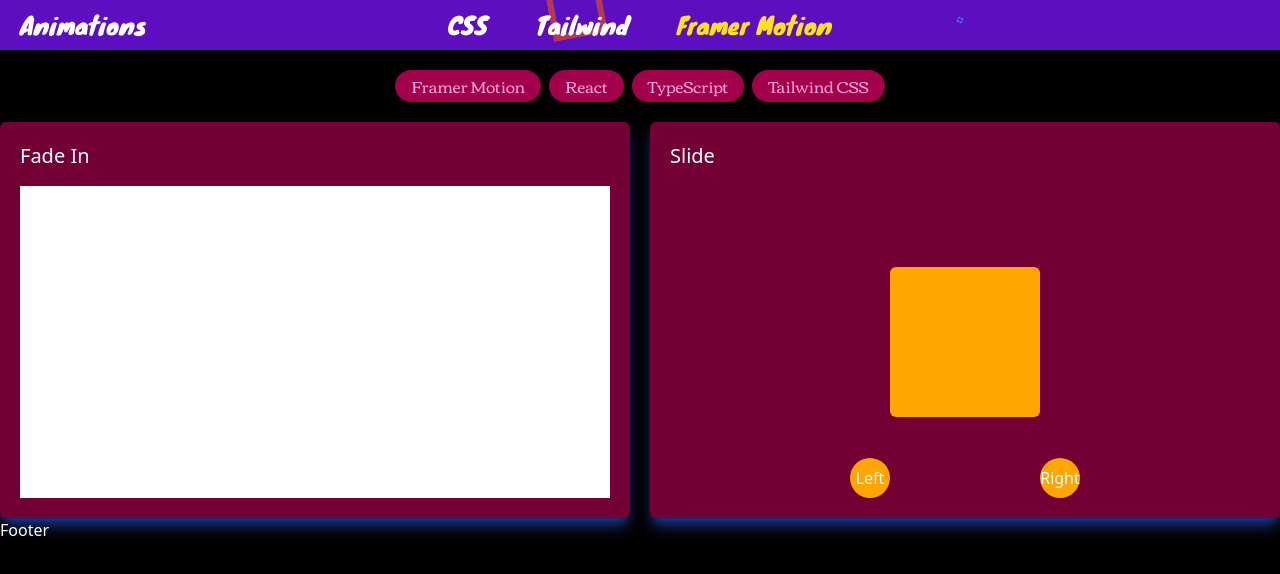
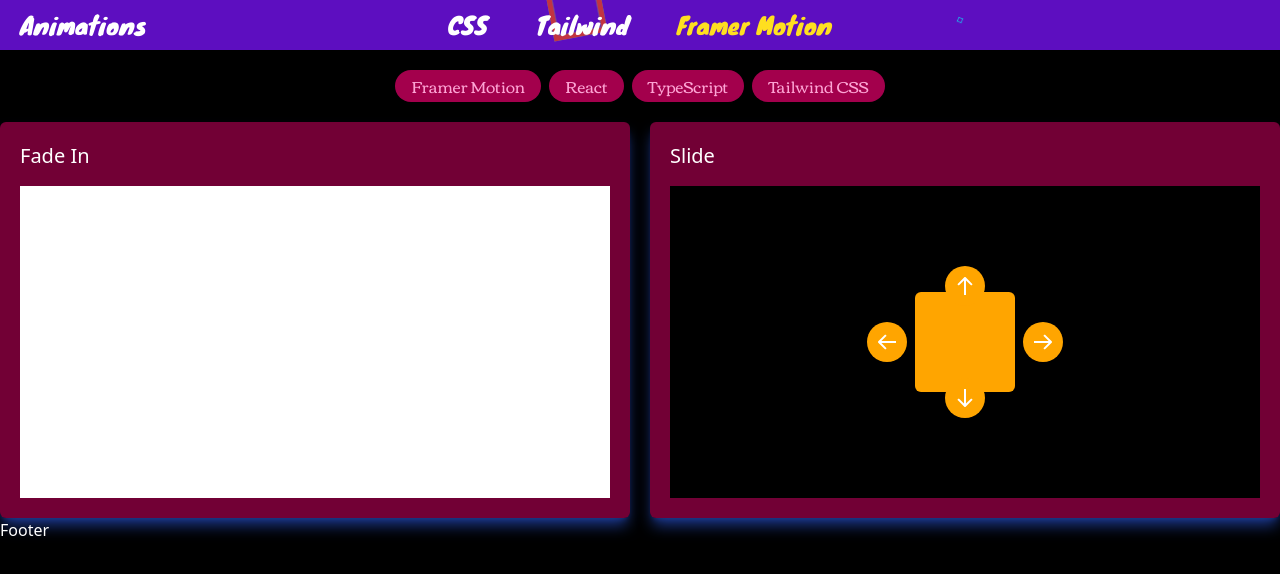
Before and after one commit to Rezzzero/animations, a React (Vite) app: page /framer-motion in a window 1280 px wide. Shown: the top 574 px of the page. Built offline with nearby package versions, Linux system fonts and the light colour scheme.

Commit message:
add y direction to slider, add arrow icon

```diff
--- a/src/components/animations/framer-motion/slide/Slide.tsx
+++ b/src/components/animations/framer-motion/slide/Slide.tsx
@@ -1,43 +1,78 @@
 import { AnimatePresence, motion, usePresenceData, wrap } from "framer-motion";
 import { forwardRef, useState } from "react";
+import ArrowIcon from "../../../../assets/slider-icons/arrow-icon.svg?react";
 
 export const Slider = () => {
-  const items = [1, 2, 3, 4, 5, 6];
-  const colors = ["red", "orange", "yellow", "green", "blue", "purple"];
+  const items = [1, 2, 3, 4, 5];
+  const colors = ["red", "orange", "green", "blue", "purple"];
   const [currentItem, setCurrentItem] = useState(items[0]);
-  const [direction, setDirection] = useState<1 | -1>(1);
+  const [xDirection, setXDirection] = useState<1 | -1>(1);
+  const [yDirection, setYDirection] = useState<1 | -1>(1);
+  const [activeDirection, setActiveDirection] = useState<"x" | "y" | null>(
+    null
+  );
 
   const color = colors[currentItem];
+  console.log(color);
+  const handleXClick = (newXDirection: 1 | -1) => {
+    const nextItem = wrap(1, items.length, currentItem + newXDirection);
+    setCurrentItem(nextItem);
+    setXDirection(newXDirection);
+    setActiveDirection("x");
+  };
 
-  const handleClick = (newDirection: 1 | -1) => {
-    const nextItem = wrap(1, items.length, currentItem + newDirection);
+  const handleYClick = (newYDirection: 1 | -1) => {
+    const nextItem = wrap(1, items.length, currentItem + newYDirection);
     setCurrentItem(nextItem);
-    setDirection(newDirection);
+    setYDirection(newYDirection);
+    setActiveDirection("y");
   };
 
   return (
-    <div className="w-full h-full flex relative justify-center items-center">
+    <div className="w-full h-full bg-black flex items-center justify-center relative">
       <motion.button
         initial={false}
         animate={{ backgroundColor: color }}
         aria-label="Previous"
-        onClick={() => handleClick(-1)}
-        className="w-[40px] h-[40px] rounded-full relative left-0 top-1/2 -translate-y-1/2 z-10"
+        onClick={() => handleXClick(-1)}
+        className="w-[40px] h-[40px] rounded-full flex items-center justify-center absolute left-1/3 top-1/2 -translate-y-1/2 z-10"
       >
-        Left
+        <ArrowIcon className="rotate-270" />
       </motion.button>
-      <AnimatePresence custom={direction} initial={false} mode="popLayout">
-        <Slide key={currentItem} color={color}></Slide>
-      </AnimatePresence>
       <motion.button
         initial={false}
         animate={{ backgroundColor: color }}
-        onClick={() => handleClick(1)}
+        onClick={() => handleXClick(1)}
         aria-label="Next"
-        className="w-[40px] h-[40px] rounded-full relative right-0 top-1/2 -translate-y-1/2 z-10"
+        className="w-[40px] h-[40px] rounded-full flex items-center justify-center absolute right-1/3 top-1/2 -translate-y-1/2 z-10"
       >
-        Right
+        <ArrowIcon className="rotate-90" />
       </motion.button>
+      <motion.button
+        initial={false}
+        animate={{ backgroundColor: color }}
+        aria-label="Previous"
+        onClick={() => handleYClick(1)}
+        className="w-[40px] h-[40px] rounded-full flex items-center justify-center absolute left-1/2 -translate-x-1/2 top-20 z-10"
+      >
+        <ArrowIcon />
+      </motion.button>
+      <motion.button
+        initial={false}
+        animate={{ backgroundColor: color }}
+        aria-label="Previous"
+        onClick={() => handleYClick(-1)}
+        className="w-[40px] h-[40px] rounded-full flex items-center justify-center absolute left-1/2 -translate-x-1/2 bottom-20 z-10"
+      >
+        <ArrowIcon className="rotate-180" />
+      </motion.button>
+      <AnimatePresence
+        custom={{ xDirection, yDirection, activeDirection }}
+        initial={false}
+        mode="popLayout"
+      >
+        <Slide key={currentItem} color={color}></Slide>
+      </AnimatePresence>
     </div>
   );
 };
@@ -46,15 +81,21 @@
   { color }: { color: string },
   ref: React.Ref<HTMLDivElement>
 ) {
-  const direction = usePresenceData();
+  const { xDirection, yDirection, activeDirection } = usePresenceData();
+
+  const initialX = activeDirection === "x" ? xDirection * -50 : 0;
+  const initialY = activeDirection === "y" ? yDirection * 50 : 0;
+  const exitX = activeDirection === "x" ? xDirection * 50 : 0;
+  const exitY = activeDirection === "y" ? yDirection * -50 : 0;
 
   return (
     <motion.div
       ref={ref}
-      initial={{ opacity: 0, x: direction * 50 }}
+      initial={{ opacity: 0, x: initialX, y: initialY }}
       animate={{
         opacity: 1,
         x: 0,
+        y: 0,
         transition: {
           delay: 0.2,
           type: "spring",
@@ -62,9 +103,9 @@
           bounce: 0.4,
         },
       }}
-      exit={{ opacity: 0, x: direction * -50 }}
+      exit={{ opacity: 0, x: exitX, y: exitY }}
       style={{ backgroundColor: color }}
-      className="w-[150px] h-[150px] rounded-md bg-[#0cdcf7]"
+      className="w-[100px] h-[100px] rounded-md bg-[#0cdcf7]"
     />
   );
 });
```
Also changed, not shown: src/assets/slider-icons/arrow-icon.svg (added).
